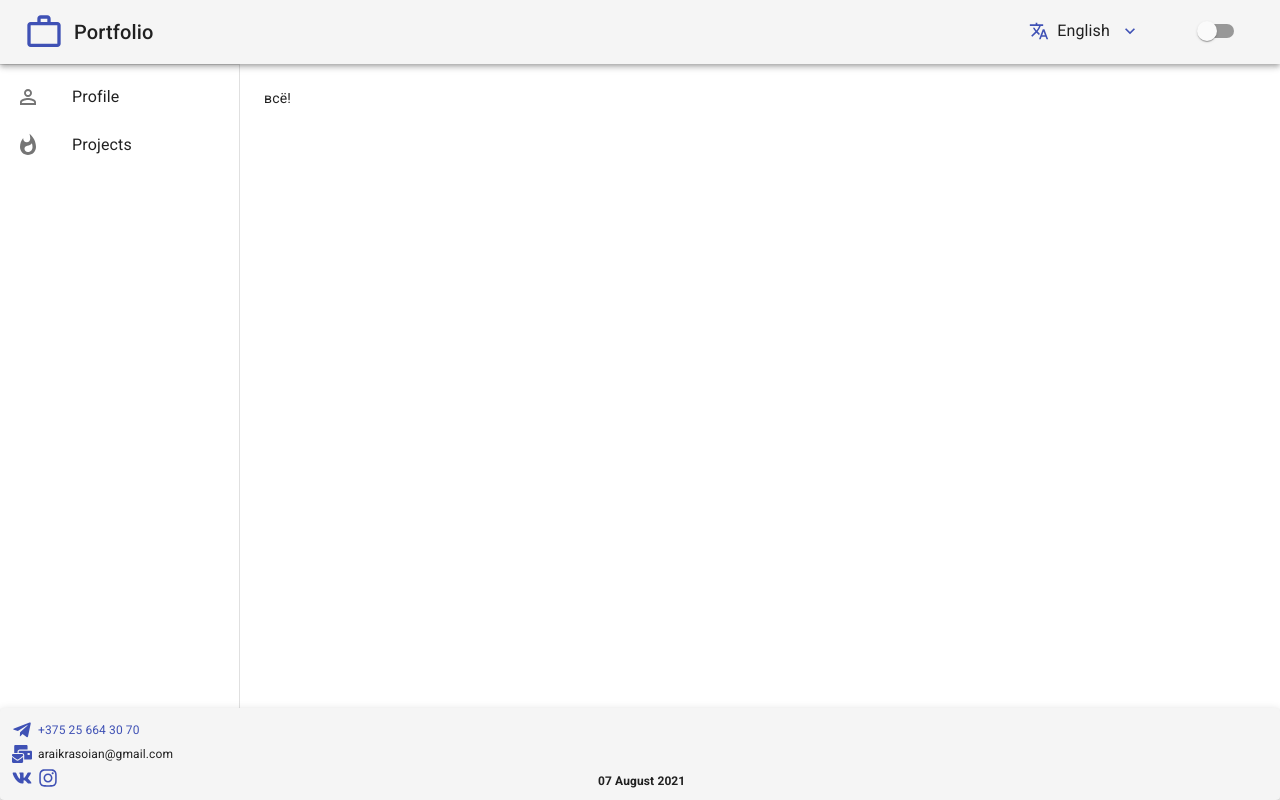
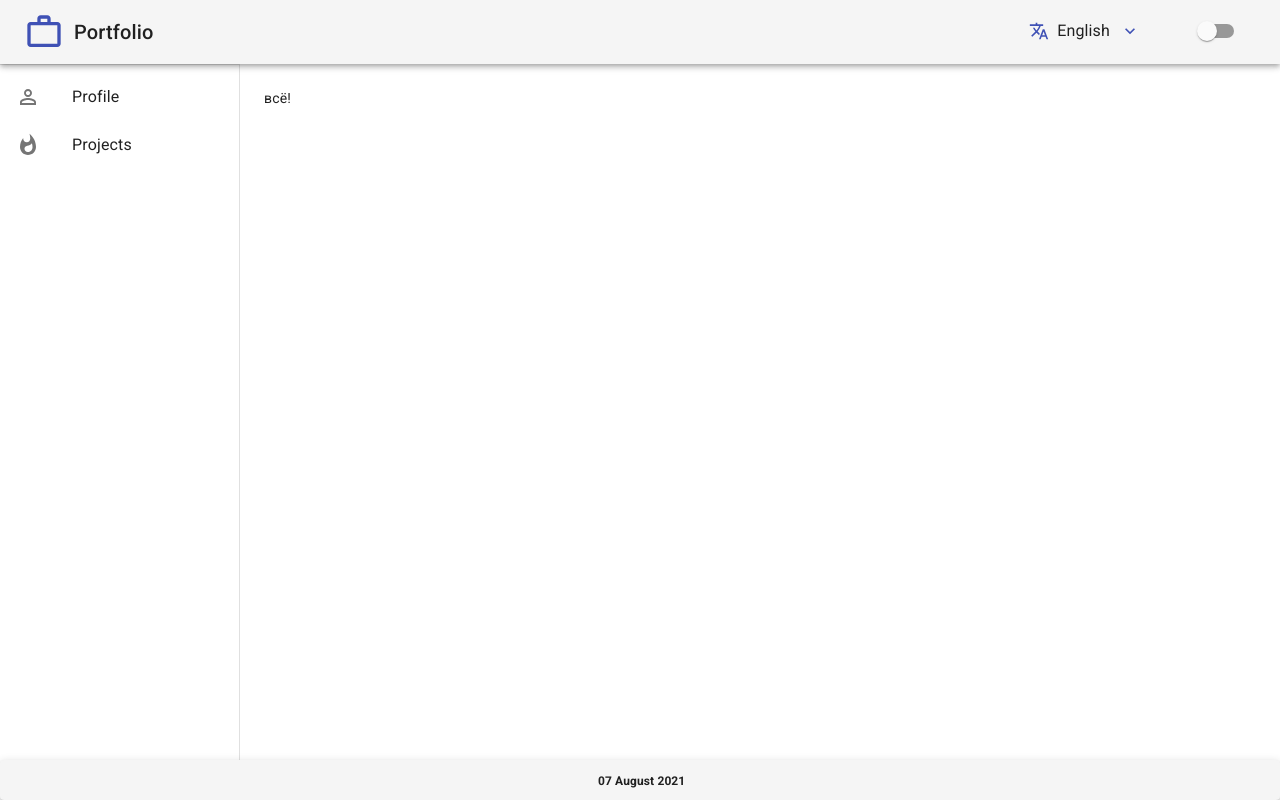
Before and after one commit to rasoan/portfolio, a React (Create React App) app: page / in a window 1280 px wide. Built offline with nearby package versions, Linux system fonts and the light colour scheme.

Commit message:
fix profile page

```diff
--- a/src/components/Footer/Footer.jsx
+++ b/src/components/Footer/Footer.jsx
@@ -25,33 +25,9 @@ const getCurrentDate = () => {
 
 const useStyles = makeStyles((theme) => ({
     wrapperFooter: {
-        padding: "10px",
+        padding: "20px 0",
         position: "relative",
         backgroundColor: theme.palette.grey[100],
-    },
-    listContacts: {
-        width: "min-content",
-        padding: 0,
-    },
-    listItemContacts: {
-        padding: 2,
-    },
-    listLinkContacts: {
-        display: "flex",
-        alignItems: "center",
-        "&:hover $listIconContacts": {
-            color: "black"
-        }
-    },
-    listIconContacts: {
-        fontSize: 20,
-        marginRight: 6,
-        color: theme.palette.primary.main,
-    },
-    listTextContacts: {
-        height: 'min-content',
-        lineHeight: 1,
-        fontSize: 12,
     },
     currentDate: {
         position: "absolute",
@@ -68,27 +44,6 @@ const Footer = () => {
     const {t} = useTranslation();
 
     return <Paper className={classes.wrapperFooter} elevation={3}>
-        <List className={classes.listContacts}>
-            <ListItem className={classes.listItemContacts}>
-                <Link className={classes.listLinkContacts} href="tel:+375256643070">
-                    <FaTelegramPlane className={classes.listIconContacts}/>
-                    <Typography className={classes.listTextContacts}>+375 25 664 30 70</Typography>
-                </Link>
-            </ListItem>
-            <ListItem className={classes.listItemContacts}>
-                <FaMailBulk className={classes.listIconContacts}/>
-                <Typography className={classes.listTextContacts}>araikrasoian@gmail.com</Typography>
-            </ListItem>
-            <ListItem className={classes.listItemContacts}>
-                <Link target="_blank" className={classes.listLinkContacts} href="https://vk.com/araiikk">
-                    <FaVk className={classes.listIconContacts}/>
-                </Link>
-                <Link target="_blank" className={classes.listLinkContacts}
-                      href="https://www.instagram.com/araiikk">
-                    <FaInstagram className={classes.listIconContacts}/>
-                </Link>
-            </ListItem>
-        </List>
         <Typography className={classes.currentDate}>{t('date', {date: new Date})}</Typography>
     </Paper>
 }
--- a/src/components/InformationAboutMe/BriefInformationAboutMe/BriefInformationAboutMe.jsx
+++ b/src/components/InformationAboutMe/BriefInformationAboutMe/BriefInformationAboutMe.jsx
@@ -1,42 +1,54 @@
 import React from "react";
 import {useTranslation} from "react-i18next";
-import {List, ListItem, makeStyles, Paper, Typography} from "@material-ui/core";
+import {Box, Link, List, ListItem, makeStyles, Paper, Typography} from "@material-ui/core";
+import {FaInstagram, FaMailBulk, FaTelegramPlane, FaVk} from "react-icons/fa";
+import style from "./syle.module.scss";
+import clsx from "clsx";
 
 const useStyles = makeStyles(theme => ({
-    listInformationAboutMeContainer: {
-        margin: theme.spacing(2),
-        padding: theme.spacing(2),
-        backgroundColor: theme.palette.grey[100],
+    iconContacts: {
+        color: theme.palette.primary.main,
     },
-    listInformationAboutMe: {
-        height: "min-content",
-    },
-    listInformationAboutMeItem: {
-        padding: 0,
-    },
-    listInformationAboutMeItemHeader: {
-        marginRight: theme.spacing(1),
-        fontWeight: "bold",
+    textContacts: {
+        color: theme.palette.primary.main,
     }
 }));
 
 const BriefInformationAboutMe = () => {
-    const styles = useStyles();
+    const classes = useStyles();
     const {t} = useTranslation();
-    let briefInformationAboutMe = t('briefInformationAboutMe', {returnObjects: true});
-    briefInformationAboutMe = briefInformationAboutMe.map(object => {
-        return <ListItem classes={{root: styles.listInformationAboutMeItem}}>
-            <Typography className={styles.listInformationAboutMeItemHeader}>{object.header} </Typography>
-            <Typography>{object.description}</Typography>
-        </ListItem>
-    });
 
-    return <Paper className={styles.listInformationAboutMeContainer}>
-        <List classes={{root: styles.listInformationAboutMe}}>
-            {briefInformationAboutMe}
+
+    return <Box ml={2}>
+        <List className={style.listContacts}>
+            <ListItem className={style.listItemContacts}>
+                <Typography variant="h4" className={style.fullName}>
+                    {t('briefInformationAboutMe.fullName')}
+                </Typography>
+            </ListItem>
+            <ListItem className={style.listItemContacts}>
+                <Typography variant="h4" className={style.years}>
+                    {t('briefInformationAboutMe.years')}
+                </Typography>
+            </ListItem>
+            <ListItem className={style.listItemContacts}>
+                <FaMailBulk className={style.iconContacts}/>
+                <Typography className={style.textContacts}>araikrasoian@gmail.com</Typography>
+            </ListItem>
+            <ListItem className={style.listItemContacts}>
+                <Link target="_blank" className={style.linkContacts} href="https://vk.com/araiikk">
+                    <FaVk className={clsx(style.iconContacts, classes.iconContacts)}/>
+                </Link>
+                <Link target="_blank" className={style.linkContacts}
+                      href="https://www.instagram.com/araiikk">
+                    <FaInstagram className={clsx(style.iconContacts, classes.iconContacts)}/>
+                </Link>
+                <Link className={style.linkContacts} href="tel:+375256643070">
+                    <FaTelegramPlane className={clsx(style.iconContacts, classes.iconContacts)}/>
+                </Link>
+            </ListItem>
         </List>
-
-    </Paper>
+    </Box>
 }
 
 export default BriefInformationAboutMe;
--- a/src/components/InformationAboutMe/BriefInformationAboutMe/syle.module.scss
+++ b/src/components/InformationAboutMe/BriefInformationAboutMe/syle.module.scss
@@ -0,0 +1,35 @@
+.fullName {
+  font-size: 45px !important;
+}
+
+.years {
+  font-size: 30px !important;
+}
+
+.listContacts {
+  width: min-content;
+  padding: 0;
+}
+.listItemContacts {
+  width: max-content !important;
+}
+
+.linkContacts {
+  display: flex;
+  align-items: center;
+
+  &:hover .iconContacts {
+    opacity: 0.9;
+  }
+}
+
+.iconContacts {
+  margin-right: 6px;
+  font-size: 30px !important;
+}
+
+.textContacts {
+  height: min-content;
+  line-height: 1;
+  font-size: 20px !important;
+}
--- a/src/components/MyAvatar/MyAvatar.jsx
+++ b/src/components/MyAvatar/MyAvatar.jsx
@@ -5,93 +5,21 @@ import {FaInstagram, FaTelegramPlane, FaVk} from "react-icons/fa";
 import {makeStyles} from "@material-ui/core/styles";
 import clsx from 'clsx';
 import {useTranslation} from "react-i18next";
-import imgAvatar from "../../images/araik.jpg";
+import imgAvatar from "../../images/araik.png";
 
-const useStyles = makeStyles((theme) => ({
-    listContacts: {
-        width: "min-content",
-        padding: 0,
-    },
-    listItemContacts: {
-        padding: 1,
-    },
-    listLinkContacts: {
-        display: "flex",
-        justifyContent: "center",
-        alignItems: "center",
-        width: "100%",
-        "&:hover": {
-            textDecoration: "none",
-        },
-        "&:hover $listIconContacts": {
-            color: "white"
-        },
-        "&:hover $listTextContacts": {
-            color: "white"
-        }
-    },
-    listNotLinkContacts: {
-        "&:hover": {
-           cursor: "default",
-        },
-        "&:hover $listIconContacts": {
-            color: "inherit"
-        },
-        "&:hover $listTextContacts": {
-            color: "inherit"
-        }
-    },
-    listIconContacts: {
-        fontSize: 20,
-        marginRight: 6,
-        color: theme.palette.primary.main,
-    },
-    listTextContacts: {
-        fontWeight: "bold",
-        height: 'min-content',
-        lineHeight: 1,
-        fontSize: 12,
-    },
-}));
 
 const MyAvatar = () => {
-    const classes = useStyles();
     const {t} = useTranslation();
 
     return <>
-        <Paper className={style.profilePictureContainer}>
+<Box ml="auto" mr={2}>
             <img className={style.image}
-                 width="300"
-                 height="300"
+                 width="240"
+                 height="500"
                  src={imgAvatar}
                  alt="avatar"/>
-            <List className={style.uploadFileButton}>
-                <ListItem className={classes.listItemContacts}>
-                    <Link target="_blank" className={classes.listLinkContacts} href="https://vk.com/araiikk">
-                        <FaVk className={classes.listIconContacts}/>
-                        <Typography className={classes.listTextContacts}>
-                            {t('socialMedia.vkontakte')}
-                        </Typography>
-                    </Link>
-                </ListItem>
-                <ListItem className={classes.listItemContacts}>
-                    <Link target="_blank" className={classes.listLinkContacts}
-                          href="https://www.instagram.com/araiikk">
-                        <FaInstagram className={classes.listIconContacts}/>
-                        <Typography className={classes.listTextContacts}>
-                            {t('socialMedia.instagram')}
-                        </Typography>
-                    </Link>
-                </ListItem>
-                <ListItem className={classes.listItemContacts}>
-                    <Link className={clsx(classes.listLinkContacts, classes.listNotLinkContacts)}
-                          href="#">
-                        <FaTelegramPlane className={classes.listIconContacts}/>
-                        <Typography className={classes.listTextContacts}>+375 25 664 30 70</Typography>
-                    </Link>
-                </ListItem>
-            </List>
-        </Paper>
+</Box>
+
     </>
 }
 
--- a/src/components/MyAvatar/style.module.scss
+++ b/src/components/MyAvatar/style.module.scss
@@ -1,28 +1,4 @@
-.profilePictureContainer {
-  position: relative;
-  overflow: hidden;
-  display: flex;
-  align-items: center;
-  flex-direction: column;
-  width: min-content;
-
-  &:hover .uploadFileButton {
-    bottom: 0;
-    text-decoration: none;
-  }
-}
-
 .image {
   object-fit: cover;
   border-radius: 5px;
 }
-
-.uploadFileButton {
-  width: 100%;
-  background-color: #000000db !important;
-  padding: 2px 0 !important;
-  color: #ffffffad !important;
-  position: absolute !important;
-  bottom: -70px;
-  transition: bottom .3s linear;
-}
--- a/src/translations/messages/messagesEn.js
+++ b/src/translations/messages/messagesEn.js
@@ -13,11 +13,11 @@ const messagesEn = {
     instagram: "instagram",
     telegram: "telegram",
   },
-  briefInformationAboutMe: [
-    {
-      header: "Full name:",
-      description: "Rasoyan Araik Jasmovich"
-    },
+  briefInformationAboutMe: {
+    fullName: "Расоян Араик Джасмович",
+    years: "28 лет",
+  },
+  essentialInformationAboutMe: [
     {
       header: "Пол:",
       description: "мужчина",
@@ -27,17 +27,12 @@ const messagesEn = {
       description: "21.03.1992",
     },
     {
-      header: "Возраст:",
-      description: `${((new Date()).getFullYear() - 1993)} лет, ${(new Date()).getMonth() + 1} месяцев`,
-    },
-    {
       header: "Телефон:",
       description: "+375 25 664 60 70",
     },
-  ],
-  essentialInformationAboutMe: [
     {
       header: "Владею следующими языками:",
+      columnDirection: false,
       description: ["Русский"],
     },
     {
@@ -57,9 +52,10 @@ const messagesEn = {
     },
     {
       header: "Опыт работы:",
+      columnDirectionList: true,
       description: [
-        "любительский спорт (бокс) - 5 лет",
-        "Менеджер по туризму - 1 год",
+        "Любительский спорт (бокс) - 5 лет",
+        "менеджер по туризму - 1 год",
         "учитель физкультуры - 3 года",
         `системный администратор в институте - ${((new Date()).getFullYear() - 2019)} лет, ${(new Date()).getMonth() + 1} месяцев`,
       ],
@@ -80,7 +76,7 @@ const messagesEn = {
     },
     {
       header: "Библиотеки и фреймворки:",
-      description: ["Material ui", "Bootstrap", "Redux", "Mobx", "Clsx", "Classes", "React-hook-form", "Yup", "Jquery",],
+      description: ["Material ui", "Bootstrap", "Redux", "Mobx", "Clsx", "Classes", "React-hook-form", "Yup", "Jquery"],
     },
     {
       header: "Graphic editor",
```
Also changed, not shown: src/components/InformationAboutMe/EssentialInformationAboutMe/EssentialInformationAboutMe.jsx (+18 -8 lines), src/images/araik.jpg (deleted), src/images/araik.png (added).
